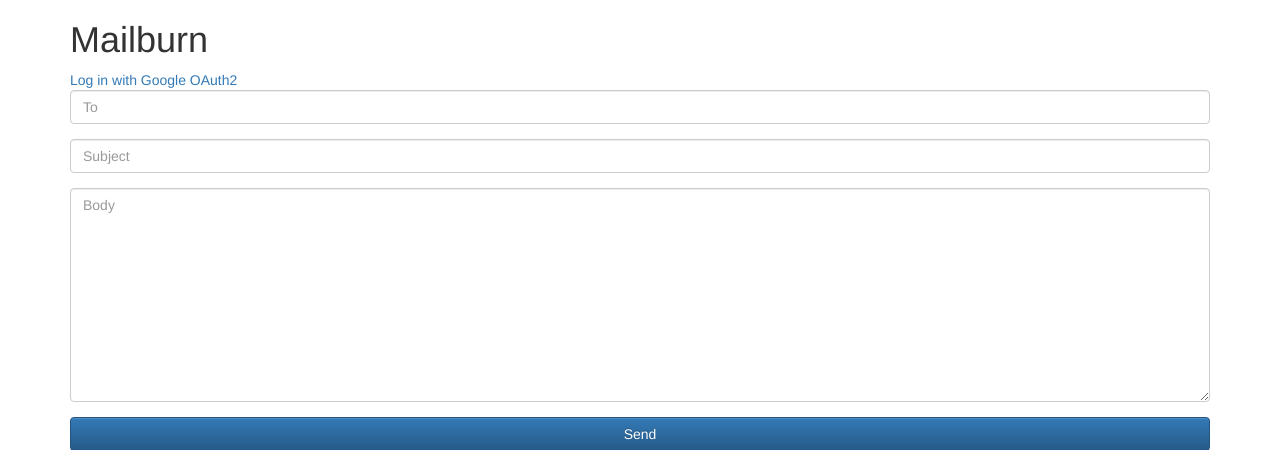
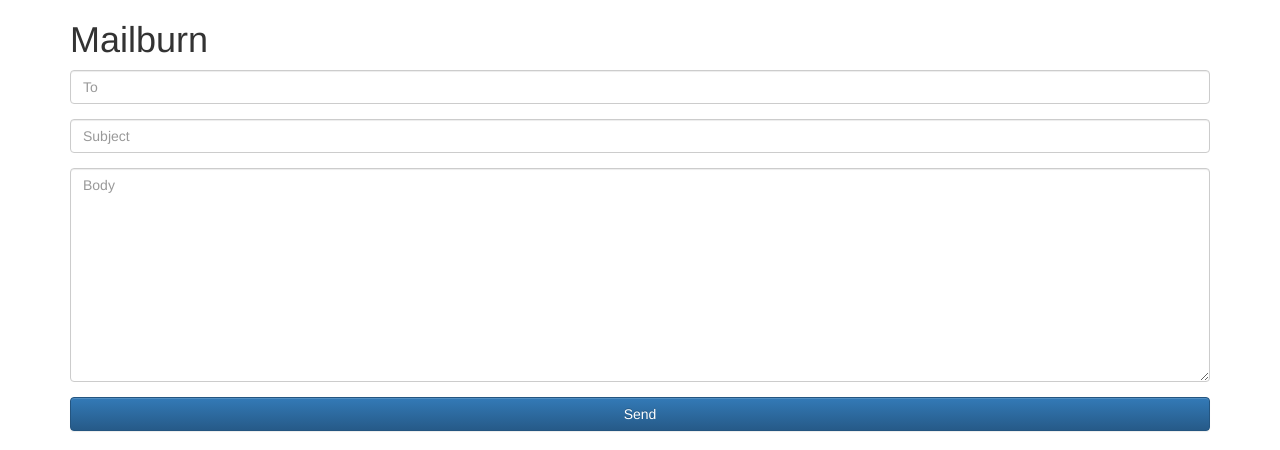
Before and after one commit to alifanov/mailburn, a Django app: template templates/home.html in a window 1280 px wide. Shown: the top 450 px of the page. Run offline with Django 3.2, Linux system fonts and the light colour scheme; the template is opened without the code that fills it: values that come from a table or form of the project are taken from there, others are empty; some libraries are stand-ins or nearby versions.

Commit message:
test django google api

```diff
--- a/templates/home.html
+++ b/templates/home.html
@@ -7,7 +7,7 @@
         <h1>Mailburn</h1>
 
 {#        <div>#}
-            <a href="{% url 'social:begin' 'google-oauth2' %}">Log in with Google OAuth2</a>
+{#            <a href="{% url 'social:begin' 'google-oauth2' %}">Log in with Google OAuth2</a>#}
 {#        </div>#}
 
         <div>
```
